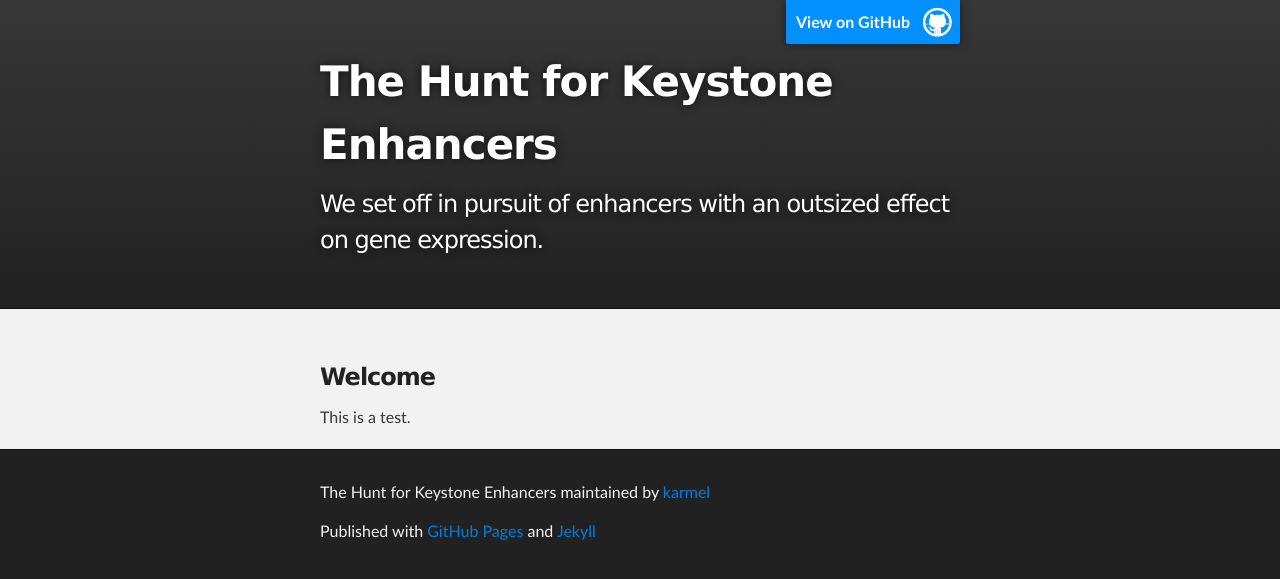
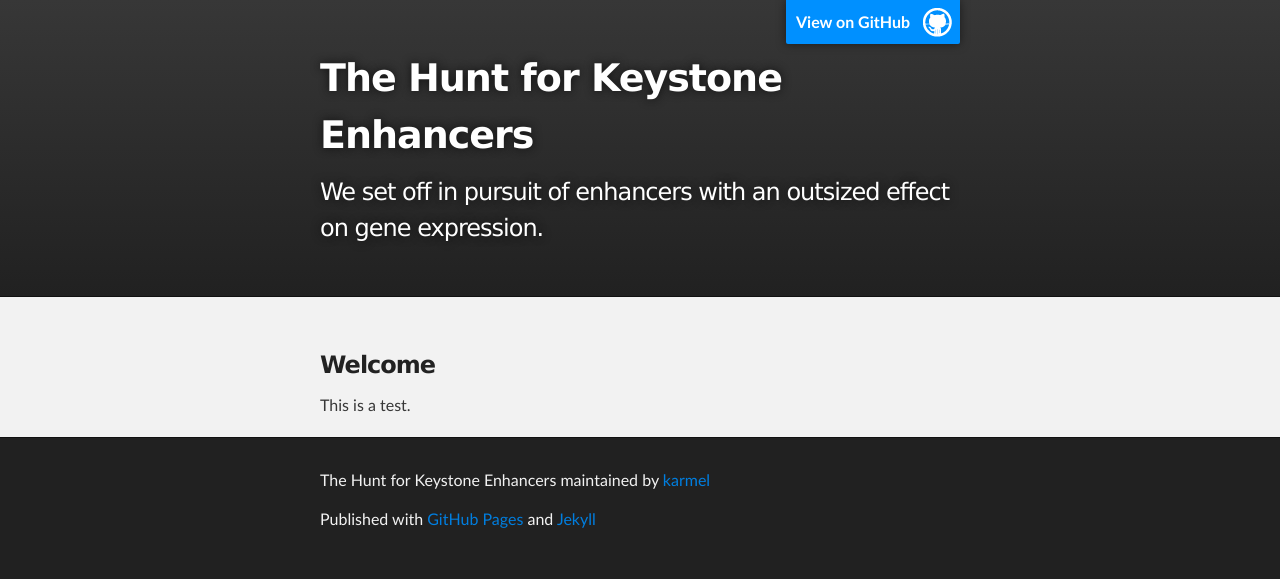
Before and after one commit to karmel/keystone-enhancers, a Jekyll site: the page built from index.html, in a window 1280 px wide. Shown: the top 579 px of the page. Built offline with Jekyll 4.4.1, drawn with Linux system fonts in a browser that asks for light colours; Markdown is read by kramdown in place of the engine named in the settings.

Commit message:
Setting up Jekyll

```diff
--- a/stylesheets/stylesheet.css
+++ b/stylesheets/stylesheet.css
@@ -308,7 +308,7 @@ Full-Width Styles
 #project_title {
   margin: 0;
   color: #fff;
-  font-size: 42px;
+  font-size: 38px;
   font-weight: 700;
   text-shadow: #111 0px 0px 10px;
 }
```
